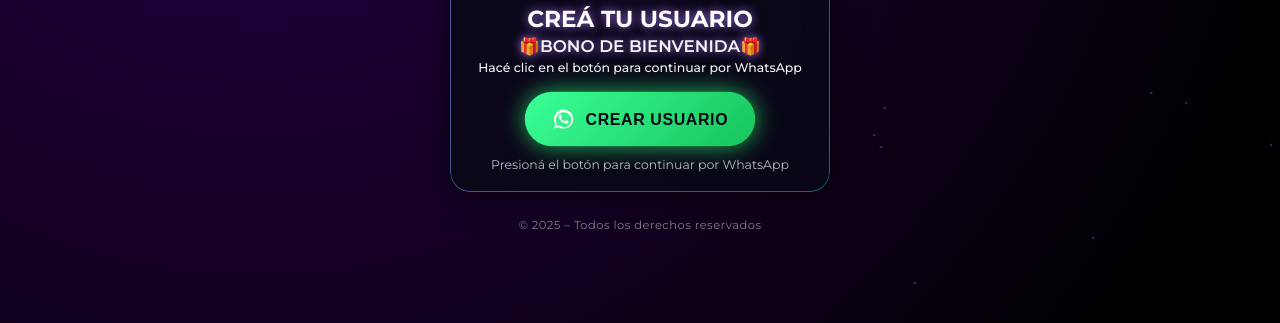
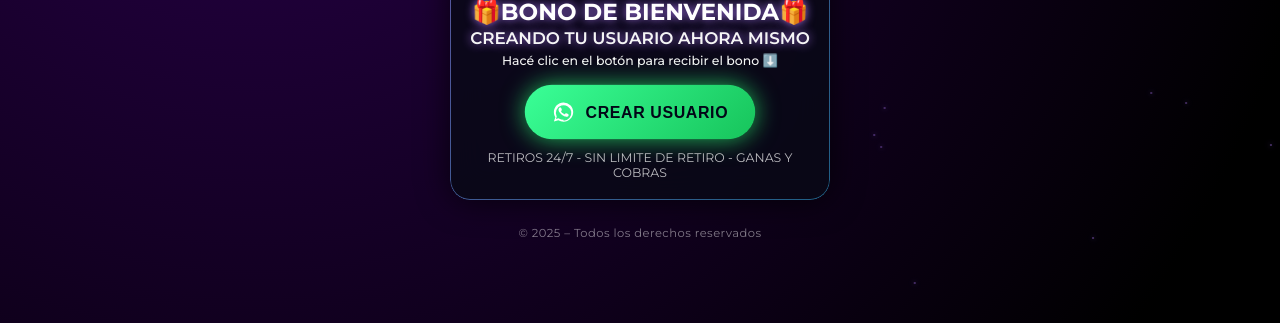
Before and after one commit to insomniananci-oss/PULZE-INSOMNIA, a website: page public/puente.html in a window 1280 px wide. Shown: the part 477-800 px from the top of the page. Drawn offline with Linux system fonts and the light colour scheme.

Commit message:
Update puente.html

```diff
--- a/public/puente.html
+++ b/public/puente.html
@@ -250,12 +250,12 @@
         <img src="logo-home.png" class="slot-img" alt="Logo principal">
 
         <h1>
-          CREÁ TU USUARIO
-          <span class="h1-line-small">🎁BONO DE BIENVENIDA🎁</span>
+         🎁BONO DE BIENVENIDA🎁
+          <span class="h1-line-small">CREANDO TU USUARIO AHORA MISMO</span>
         </h1>
 
         <p class="subtitle">
-          Hacé clic en el botón para continuar por WhatsApp
+          Hacé clic en el botón para recibir el bono ⬇️
         </p>
 
         <button class="cta-btn" id="cta-btn">
@@ -266,7 +266,7 @@
         </button>
 
         <p class="helper">
-          Presioná el botón para continuar por WhatsApp
+          RETIROS 24/7 - SIN LIMITE DE RETIRO - GANAS Y COBRAS
         </p>
 
       </div>
```
